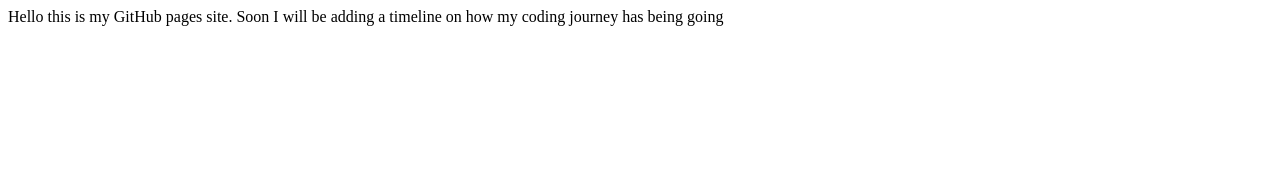
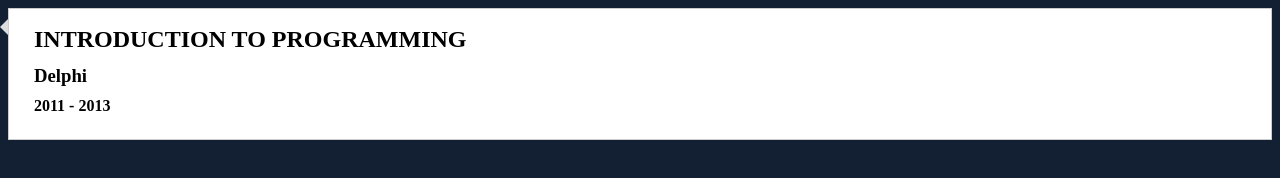
Before and after one commit to PieterWentzel/PieterWentzel.github.io, a plain HTML site: page index.html in a window 1280 px wide. Drawn offline with Linux system fonts and the light colour scheme.

Commit message:
added css

```diff
--- a/index.html
+++ b/index.html
@@ -1,9 +1,22 @@
 <!DOCTYPE html>
-<html>
+<html lang="en">
     <head>
         <title>Basic Web Page</title>
+        <meta charset="UTF-8">
+        <title> My Coding Journey</title>
+        <link rel="stylesheet" href="style.css"
     </head>
-    <body>
-Hello this is my GitHub pages site. Soon I will be adding a timeline on how my coding journey has being going
+<body>
+    <section class="timeline-are">
+        <div>
+            <h2>Introduction to programming</h2>
+            <h3>Delphi</h3>
+            <h4>2011 - 2013</h4>
+        </div>
+
+
+
+
+    </section>
     </body>
 </html>
--- /dev/null
+++ b/style.css
@@ -0,0 +1,56 @@
+body{
+    background: #131f33;
+}
+.timeline-area{
+    margin: 90px auto;
+    width: 360px;
+    border-left: 2px solid #ccc;
+    padding: 0 20px 0 30px;
+}
+div{
+    background-color: #fff;
+    padding: 10px 25px;
+    font-size: 16px;
+    border: 1px solid #ccc;
+    line-height: 1.7;
+    position: relative;
+    height: 110px;
+    margin-bottom: 20px;
+}
+div:before{
+    content: '';
+    display: block;
+    width: 10px;
+    height: 10px;
+    border-radius: 50%;
+    background-color: #000;
+    border: 3px solid #ddd;
+    position: absolute;
+    top: 10px;
+    left: -40px;
+}
+
+div:after{
+    content: '' ;
+    width: 0;
+    height: 0;
+    border-style: solid;
+    border-color: transparent #ddd transparent transparent;
+    border-width: 8px;
+    position: absolute;
+    left:  -17px;
+    top: 10px;
+}
+div h2{
+    margin: 0;
+    text-transform: uppercase;
+    font-family: merienda;
+}
+div h3{
+    margin: 0;
+    font-family: poppins;
+}
+div h4{
+    margin: 0;
+    font-family: poppins;
+}
```
